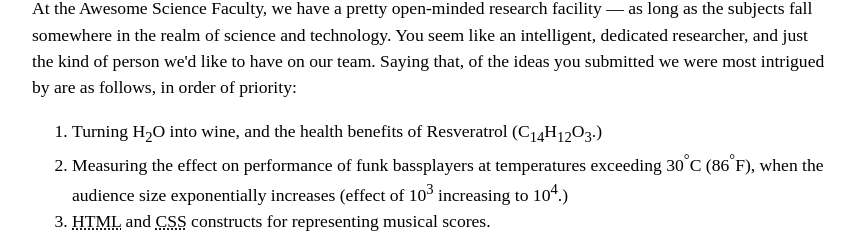
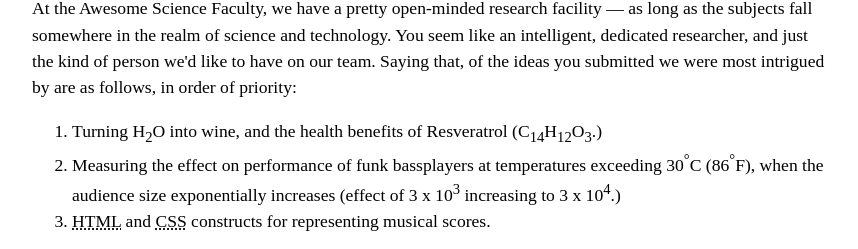
Before and after one commit to Gitthuma/marking_up_a_letter, a plain HTML site: page index.html in a window 1280 px wide. Shown: the part 870-1119 px from the top of the page, without its empty margins (208-1066 px from the left). Drawn offline with Linux system fonts and the light colour scheme.

Commit message:
Edited the expenetial equation

```diff
--- a/index.html
+++ b/index.html
@@ -59,7 +59,7 @@
     <ol>
         <li>Turning H<sub>2</sub>O into wine, and the health benefits of Resveratrol (C<sub>14</sub>H<sub>12</sub>O<sub>3</sub>.)</li>
         <li>Measuring the effect on performance of funk bassplayers at temperatures exceeding 30<sup>°</sup>C (86<sup>°</sup>F), when the audience size
-        exponentially increases (effect of 10<sup>3</sup> increasing to 10<sup>4</sup>.)</li>
+        exponentially increases (effect of 3 x 10<sup>3</sup> increasing to 3 x 10<sup>4</sup>.)</li>
         <li><abbr title="Hypertext Markup Language">HTML</abbr> and <abbr title="Cascading Style Sheets">CSS</abbr> constructs for representing musical scores.</li>
     </ol>
 
```
